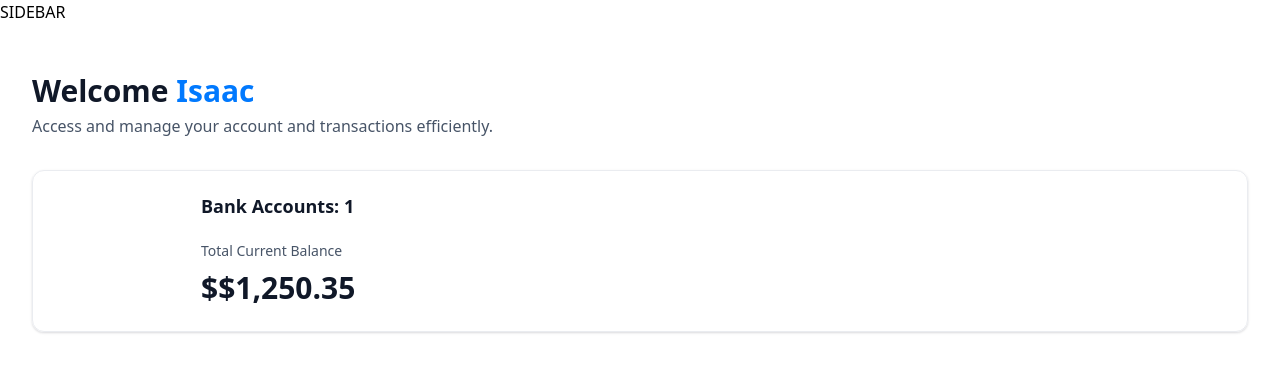
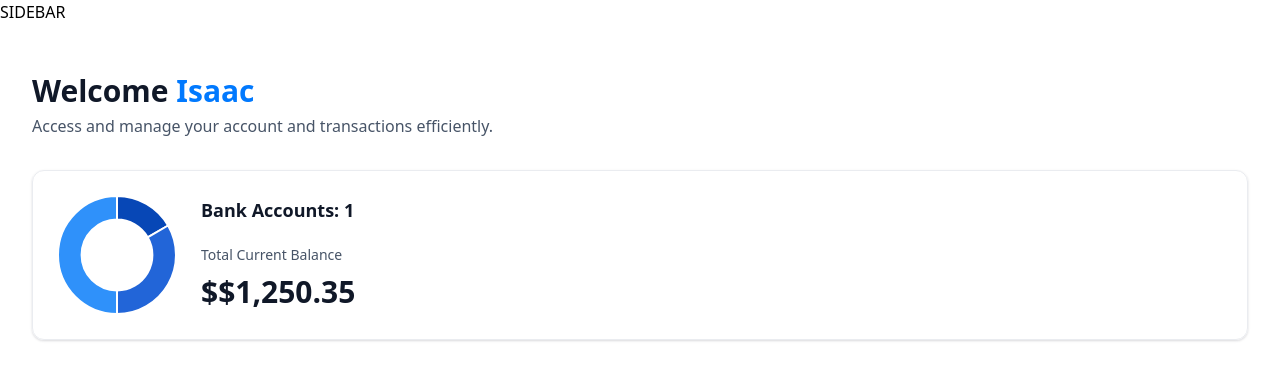
Before and after one commit to Isaacxavierlee/banking-application, a Next.js app: page / in a window 1280 px wide. Shown: the top 380 px of the page. Built offline with nearby package versions, Linux system fonts and the light colour scheme.

Commit message:
doughnut updated

```diff
--- /dev/null
+++ b/components/DoughnutChart.tsx
@@ -0,0 +1,34 @@
+'use client';
+import React from 'react';
+import { Chart as ChartJS, ArcElement, Tooltip, Legend } from "chart.js";
+import { Doughnut } from "react-chartjs-2";
+
+ChartJS.register(ArcElement, Tooltip, Legend);
+
+const DoughnutChart = ({ accounts }) => {
+  const data = {
+    datasets: [
+      {
+        label: 'Banks',
+        data: accounts.length ? accounts.map(account => account.balance) : [1250, 2500, 3750], // Assuming accounts have a balance property
+        backgroundColor: ['#0747b6', '#2265d8', '#2f91fa']
+      }
+    ],
+    labels: accounts.length ? accounts.map(account => account.name) : ['Bank 1', 'Bank 2', 'Bank 3'] // Assuming accounts have a name property
+  };
+
+  return <Doughnut data={data}
+  options={{
+    cutout:'60%',
+    plugins:{
+      legend:{
+        display:false
+      }
+    }
+  }}
+
+
+  />;
+}
+
+export default DoughnutChart;
--- a/components/ui/TotalBalanceBox.tsx
+++ b/components/ui/TotalBalanceBox.tsx
@@ -1,6 +1,7 @@
 'use client';
 import React from 'react';
 import AnimatedCounter from '../AnimatedCounter';
+import DoughnutChart from '../DoughnutChart';
 
 const TotalBalancebox = ({
   accounts = [],
@@ -10,8 +11,7 @@ const TotalBalancebox = ({
   return (
     <section className='total-balance'>
       <div className='total-balance-chart'>
-        {/* Uncomment and insert DonutChart component here */}
-        {/* <DonutChart data={accounts} /> */}
+        <DoughnutChart accounts={accounts} />
       </div>
 
       <div className='flex flex-col gap-6'>
--- a/package.json
+++ b/package.json
@@ -10,12 +10,14 @@
   },
   "dependencies": {
     "@radix-ui/react-slot": "^1.0.2",
+    "chart.js": "^4.4.3",
     "class-variance-authority": "^0.7.0",
     "clsx": "^2.1.1",
     "lucide-react": "^0.383.0",
     "next": "14.2.3",
     "query-string": "^9.0.0",
     "react": "^18",
+    "react-chartjs-2": "^5.2.0",
     "react-countup": "^6.5.3",
     "react-dom": "^18",
     "tailwind-merge": "^2.3.0",
```
Also changed, not shown: 1 other file (tests, documents, lock files or other folders).
